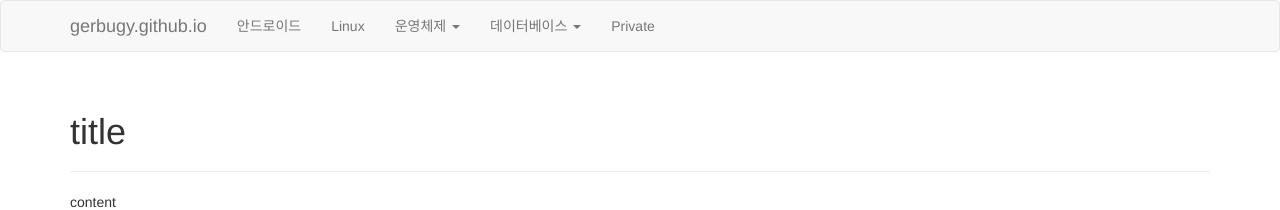
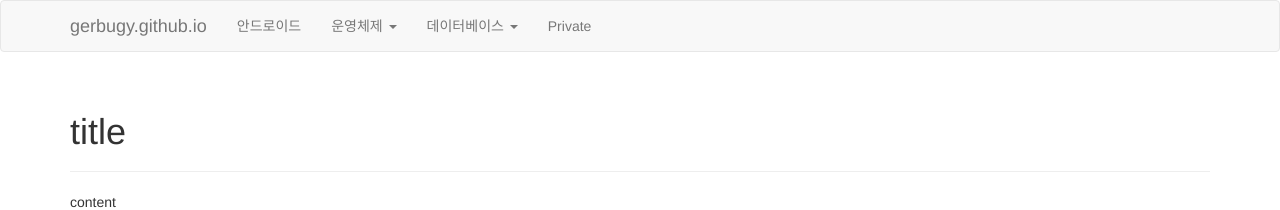
Before and after one commit to gerbugy/gerbugy.github.io, a Jekyll site: the page built from index.html, in a window 1280 px wide. Shown: the top 210 px of the page. Built offline with Jekyll 4.4.1, drawn with Linux system fonts in a browser that asks for light colours.

Commit message:
Update header.html

```diff
--- a/_includes/header.html
+++ b/_includes/header.html
@@ -11,7 +11,6 @@
     <div class="collapse navbar-collapse" id="myNavbar">
       <ul class="nav navbar-nav">
         <li><a href="/android">안드로이드</a></li>
-        <li><a href="/linux">Linux</a></li>
         <li class="dropdown">
           <a class="dropdown-toggle" data-toggle="dropdown" href="/os">운영체제 <span class="caret"></span></a>
           <ul class="dropdown-menu">
```
